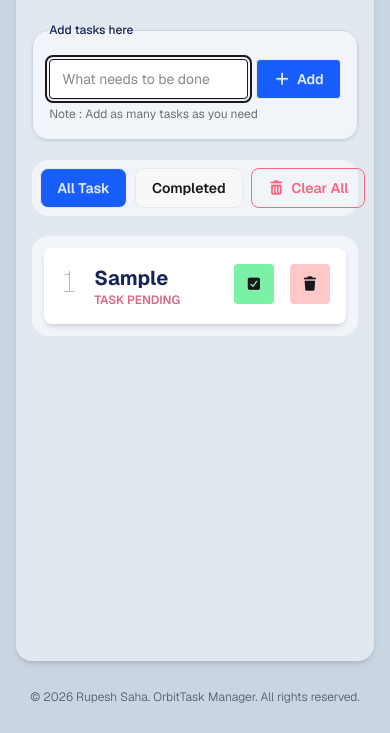
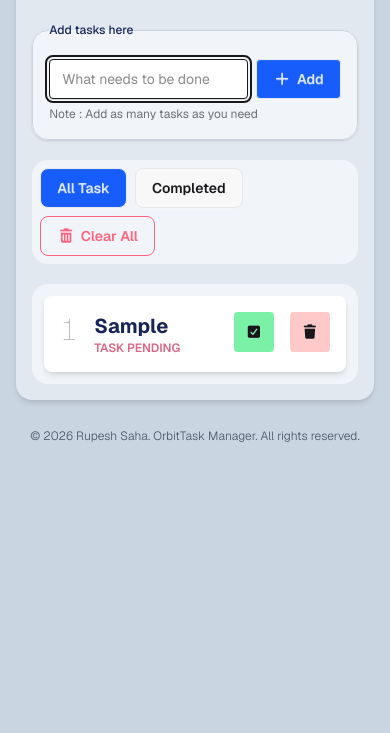
Before and after one commit to rupesh-saha/OrbitTask-Manager, a plain HTML site: page index.html in a window 390 px wide. Both pictures are taken after typing "Sample" into the empty fields and a click on the button "Add". Shown: the part 211-944 px from the top of the page. After the commit the page ends 844 px from the top, so only its background shows below. Drawn offline with nearby package versions, Linux system fonts and the light colour scheme.

Commit message:
bug fixes (4)

```diff
--- a/index.html
+++ b/index.html
@@ -22,7 +22,7 @@
 </head>
 <body>
 
-  <section class="min-h-dvh max-w-11/12 md:max-w-10/12 lg:max-w-8/12 mx-auto bg-slate-200 card-compact p-4 md:pl-13 md:p-8 shadow-md rounded-2xl my-7">
+  <section class="h-fit max-w-11/12 md:max-w-10/12 lg:max-w-8/12 mx-auto bg-slate-200 card-compact p-4 md:pl-13 md:p-8 shadow-md rounded-2xl my-7">
 
     <div>
       <h1 class="text-4xl lg:text-5xl font-bold mt-6 text-blue-950">OrbitTask <br><span class="text-6xl lg:text-7xl">Manager<span class="text-blue-600 text-2xl"><i class="fa-solid fa-circle"></i></span></span>
@@ -48,7 +48,7 @@
 
     <section id="status-tabsection" class="rounded-2xl p-2 md:p-5 bg-slate-100 mt-5 max-w-full md:max-w-8/12">
 
-      <div class="flex gap-2">
+      <div class="flex flex-wrap gap-2">
         <button id="all-btn" onclick="allTaskTab()" class="btn rounded-lg font-semibold active">All Task</button>
         <button id="completed-btn" onclick="completedTaskTab()" class="btn rounded-lg font-semibold">Completed</button>
         <button onclick="clearAllTasks()" class="btn btn-error btn-outline rounded-lg font-semibold"><i class="fa-solid fa-trash-can"></i> Clear All</button>
--- a/script.js
+++ b/script.js
@@ -203,7 +203,7 @@ const completedTaskTab = () => {
             <div class="text-3xl md:text-4xl font-thin opacity-30 tabular-nums">${index + 1}</div>
             <div class="list-col-grow font-bold text-xl text-[#162456]">
               <div class="list-text">${list.text}</div>
-              <div class="text-xs uppercase font-semibold opacity-60 text-rose-700">Task Pending</div>
+              <div class="text-xs uppercase font-semibold opacity-60 text-green-600">Task Completed</div>
             </div>
         </li>
     `;
```
